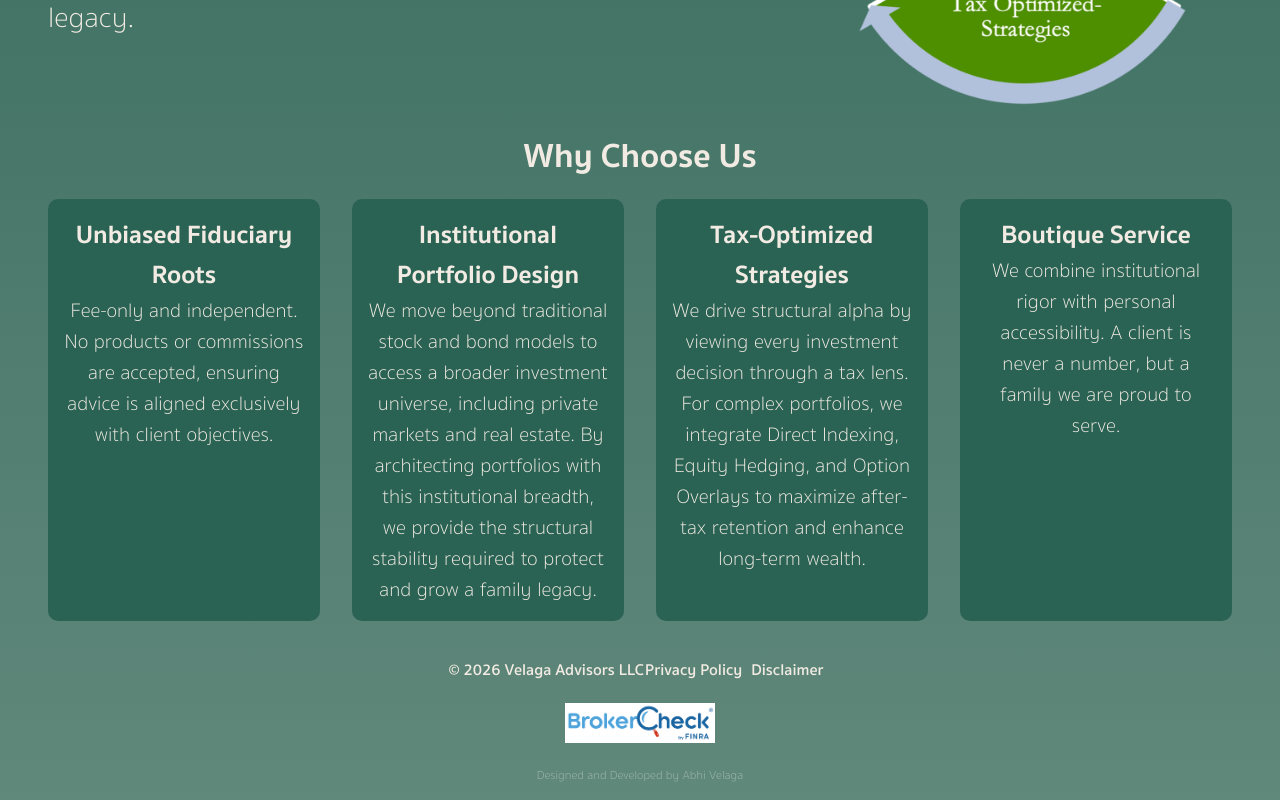
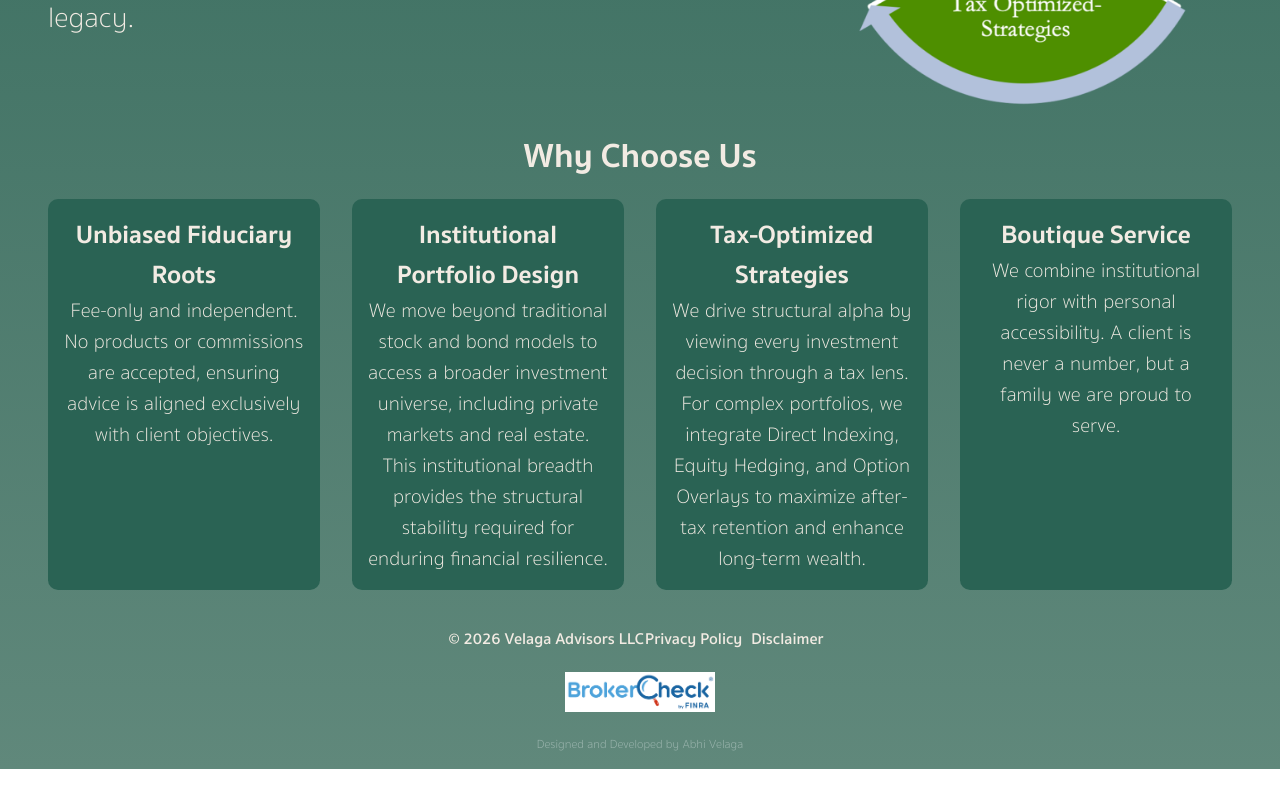
Before and after one commit to avelaga/velagaadvisors, a Next.js app: page / in a window 1280 px wide. Shown: the part 690-1490 px from the top of the page. After the commit the page ends 1459 px from the top, so only its background shows below. Built offline with nearby package versions, Linux system fonts and the light colour scheme.

Commit message:
home page update

```diff
--- a/pages/index.js
+++ b/pages/index.js
@@ -14,7 +14,7 @@ export default function Home() {
     },
     {
       title: "Institutional Portfolio Design",
-      body: "We move beyond traditional stock and bond models to access a broader investment universe, including private markets and real estate. By architecting portfolios with this institutional breadth, we provide the structural stability required to protect and grow a family legacy."
+      body: "We move beyond traditional stock and bond models to access a broader investment universe, including private markets and real estate. This institutional breadth provides the structural stability required for enduring financial resilience."
     },
     {
       title: "Tax-Optimized Strategies",
```
